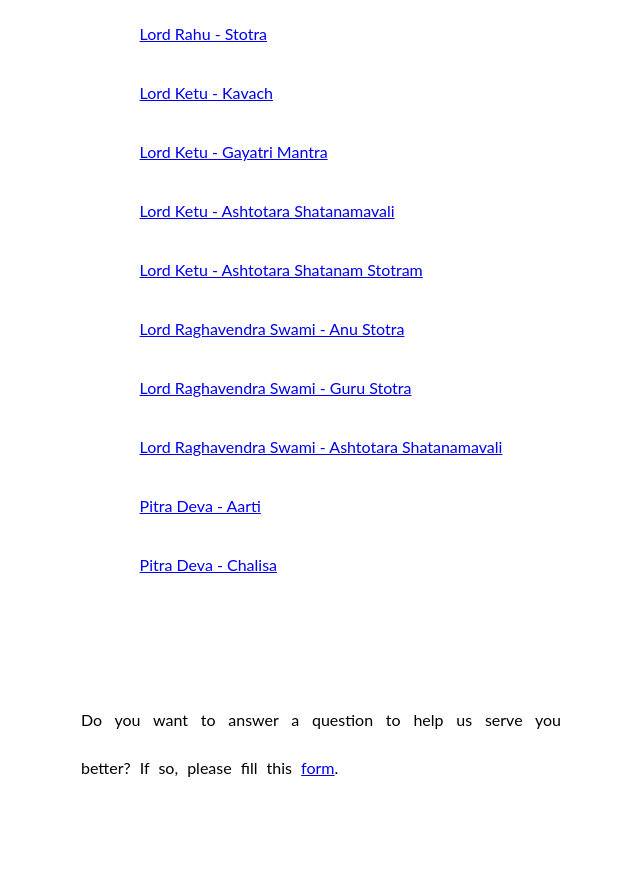
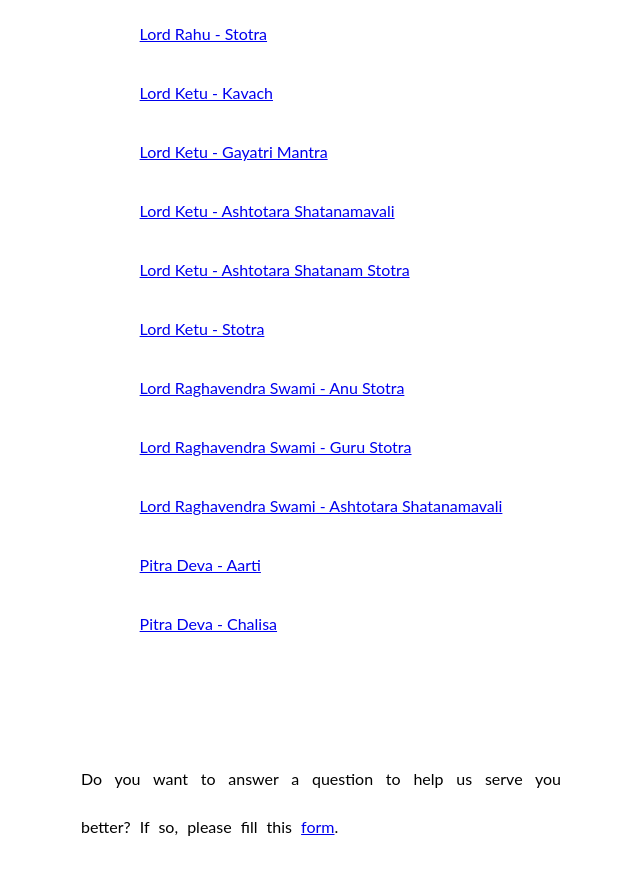
Before and after one commit to abhishekdjoshi/abhishekdjoshi.kclstr.io, a Jekyll site: the page mantras.html, which Jekyll copies as it is, in a window 1280 px wide and 900 px high, scrolled down 2555 px. Shown: the top 875 px of the window, without its empty margins (319-959 px from the left). Built offline with Jekyll 4.4.1, drawn with Linux system fonts in a browser that asks for light colours; a script that is not in the unit is left out.

Commit message:
Update mantras.html

```diff
--- a/mantras.html
+++ b/mantras.html
@@ -445,7 +445,14 @@
         <tr>
           <td>
             <a href="/pages/ketu/shatanam_stotra.html" target="_blank"
-              >Lord Ketu - Ashtotara Shatanam Stotram</a
+              >Lord Ketu - Ashtotara Shatanam Stotra</a
+            >
+          </td>
+        </tr>
+        <tr>
+          <td>
+            <a href="/pages/ketu/stotra.html" target="_blank"
+              >Lord Ketu - Stotra</a
             >
           </td>
         </tr>
```
